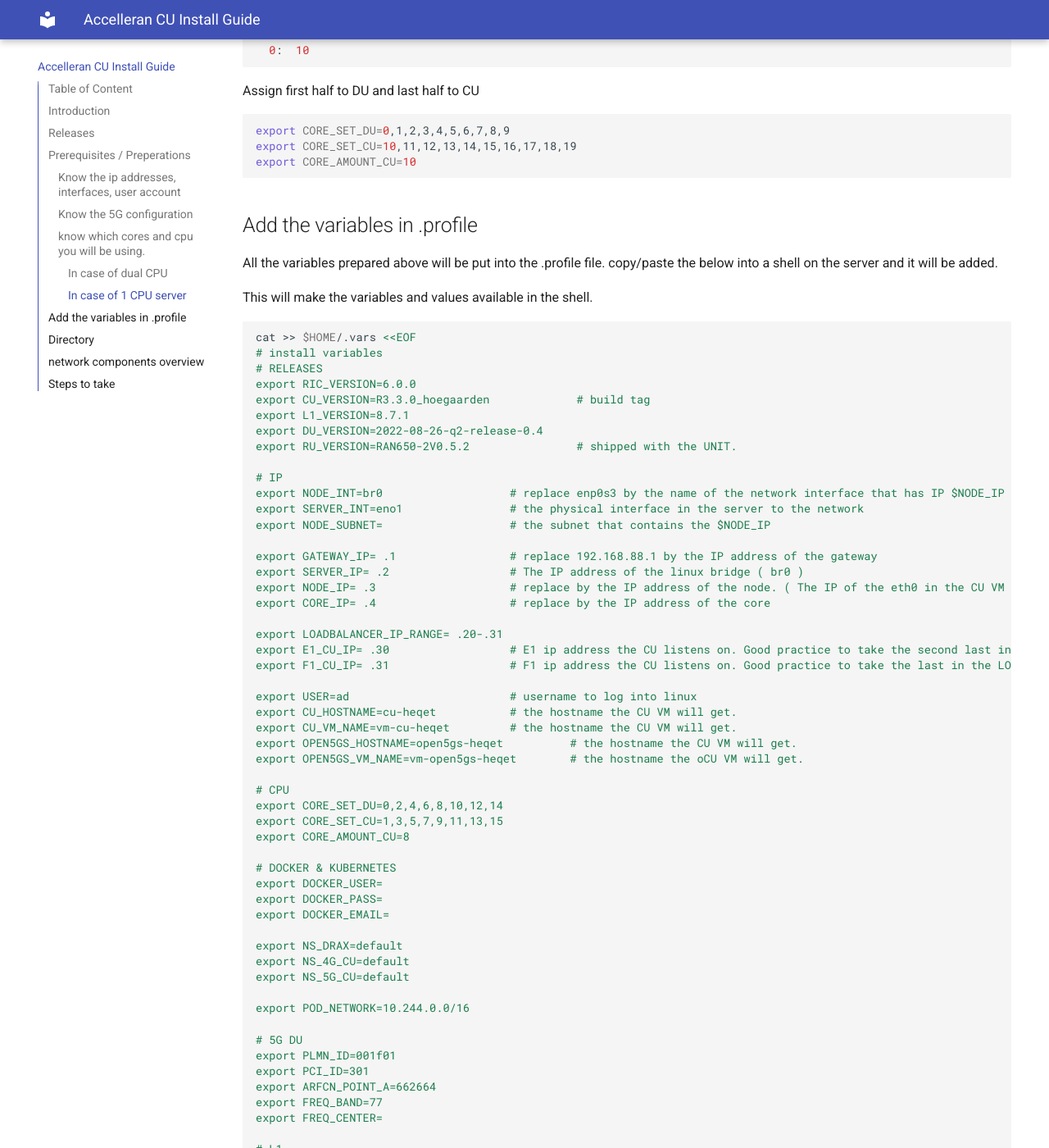
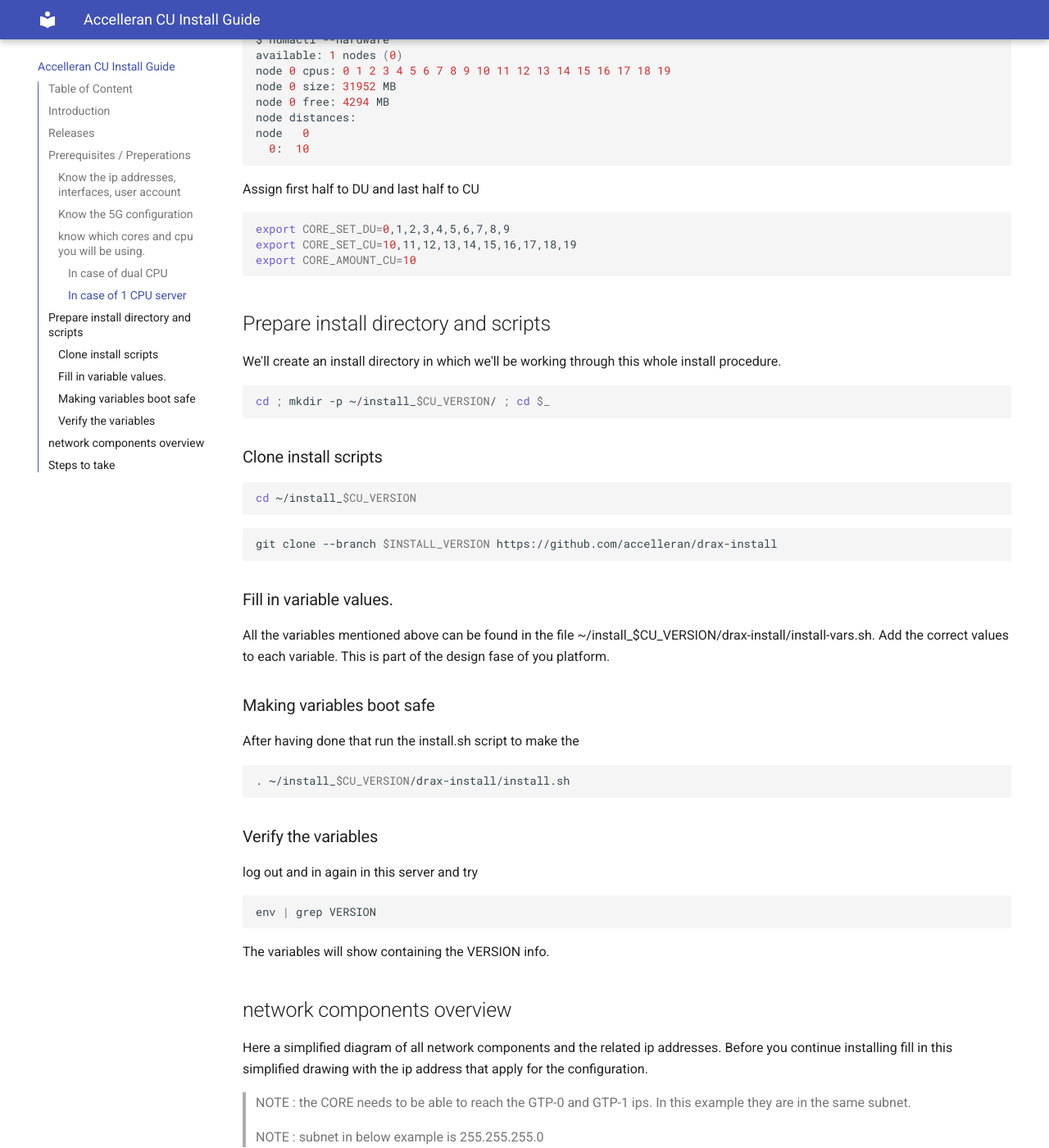
Before and after one commit to accelleran/drax-docs, an MkDocs documentation site: the page built from docs/index.md, in a window 1280 px wide and 1400 px high, scrolled down 5249 px. Shown: the whole window at 82% size. Built offline with MkDocs 1.6.1 and Material for MkDocs 9.7.7, drawn with Linux system fonts in a browser that asks for light colours; the version menu is left out; some of the changed text lies outside the part shown.

Commit message:
added drax-install

````diff
--- a/docs/index.md
+++ b/docs/index.md
@@ -11,8 +11,11 @@
     - [know which cores and cpu you will be using.](#know-which-cores-and-cpu-you-will-be-using)
       - [In case of dual CPU](#in-case-of-dual-cpu)
       - [In case of 1 CPU server](#in-case-of-1-cpu-server)
-  - [Add the variables in .profile](#add-the-variables-in-profile)
-  - [Directory](#directory)
+  - [Prepare install directory and scripts](#prepare-install-directory-and-scripts)
+    - [Clone install scripts](#clone-install-scripts)
+    - [Fill in variable values.](#fill-in-variable-values)
+    - [Making variables boot safe](#making-variables-boot-safe)
+    - [Verify the variables](#verify-the-variables)
   - [network components overview](#network-components-overview)
   - [Steps to take](#steps-to-take)
 
@@ -86,7 +89,7 @@ NOTE: while taking almost no active time to obtain the Phluido license code and
 ### Know the ip addresses, interfaces, user account
 Make sure Ubuntu (Server) 20.04 is installed as said both on the physical server and on the virtual machine and that both have access to the internet.
 They both must have a static IP address on a fixed port, in the same subnet
-This guide will refer to the VM static IP address as `$NODE_IP` and the interface it belongs to as `$NODE_INT`, and to $SERVER_IP for the server static IP address.
+This guide will refer to the VM static IP address as `$NODE_IP` and the interface it belongs to as `$NODE_INT`, and to  `$SERVER_IP` for the server static IP address.
 Furthermore this guide will refer to the IP address of the gateway as `$GATEWAY_IP`, the IP address of the core (see the section on [Core Installation](/drax-docs/core-install/)) as `$CORE_IP` and the IP address of the CU (see the section on [DU Installation](/drax-docs/du-install/)) as `$CU_IP`.
 In order to be able to execute the commands in this guide as-is you should add these variables to the environment as soon as they are known.
 Alternatively you can edit the configurations to set the correct IP addresses.
@@ -136,6 +139,7 @@ export DOCKER_EMAIL=
 
 RIC version. Accelleran will tell you which RIC version needs to be installed in this setup.
 ``` bash
+export INSTALL_VERSION=2022.3.0
 export RIC_VERSION=6.0.0
 export CU_VERSION=R3.3.0_hoegaarden             # build tag
 export L1_VERSION=8.7.1
@@ -203,95 +207,42 @@ export CORE_SET_CU=10,11,12,13,14,15,16,17,18,19
 export CORE_AMOUNT_CU=10
 ```
 
-## Add the variables in .profile
-
-All the variables prepared above will be put into the .profile file.
-copy/paste the below into a shell on the server and it will be added.
-
-This will make the variables and values available in the shell.
+## Prepare install directory and scripts
+We'll create an install directory in which we'll be working through this whole install procedure.
 
 ``` bash
-
-cat >> $HOME/.vars <<EOF
-# install variables
-# RELEASES
-export RIC_VERSION=6.0.0
-export CU_VERSION=R3.3.0_hoegaarden             # build tag
-export L1_VERSION=8.7.1
-export DU_VERSION=2022-08-26-q2-release-0.4
-export RU_VERSION=RAN650-2V0.5.2                # shipped with the UNIT.
-
-# IP
-export NODE_INT=br0                   # replace enp0s3 by the name of the network interface that has IP $NODE_IP
-export SERVER_INT=eno1                # the physical interface in the server to the network
-export NODE_SUBNET=                   # the subnet that contains the $NODE_IP
-
-export GATEWAY_IP= .1                 # replace 192.168.88.1 by the IP address of the gateway
-export SERVER_IP= .2                  # The IP address of the linux bridge ( br0 )
-export NODE_IP= .3                    # replace by the IP address of the node. ( The IP of the eth0 in the CU VM )
-export CORE_IP= .4                    # replace by the IP address of the core
-
-export LOADBALANCER_IP_RANGE= .20-.31
-export E1_CU_IP= .30                  # E1 ip address the CU listens on. Good practice to take the second last in the LOADBALANCER_IP_RANGE and anding with an even byte.
-export F1_CU_IP= .31                  # F1 ip address the CU listens on. Good practice to take the last in the LOADBALANCER_IP_RANGE and ending with an odd byte.
-
-export USER=ad                        # username to log into linux
-export CU_HOSTNAME=cu-heqet           # the hostname the CU VM will get.
-export CU_VM_NAME=vm-cu-heqet         # the hostname the CU VM will get.
-export OPEN5GS_HOSTNAME=open5gs-heqet          # the hostname the CU VM will get.
-export OPEN5GS_VM_NAME=vm-open5gs-heqet        # the hostname the oCU VM will get.
-
-# CPU
-export CORE_SET_DU=0,2,4,6,8,10,12,14
-export CORE_SET_CU=1,3,5,7,9,11,13,15
-export CORE_AMOUNT_CU=8
-
-# DOCKER & KUBERNETES
-export DOCKER_USER=
-export DOCKER_PASS=
-export DOCKER_EMAIL=
-
-export NS_DRAX=default
-export NS_4G_CU=default
-export NS_5G_CU=default
-
-export POD_NETWORK=10.244.0.0/16
-
-# 5G DU
-export PLMN_ID=001f01
-export PCI_ID=301
-export ARFCN_POINT_A=662664
-export FREQ_BAND=77
-export FREQ_CENTER=
-
-# L1
-export L1_PHLUIDO_KEY="EB50-AF71-1864-80E2-B03F-EDB8-F9AF-5D75"
-
-# RU
-export SERVER_RU_INT=enp1s0f0            # interface of the server to the RU. Fiber interface.
-export MAC_DU=11:22:33:44:55:66          # mac of the server interface to RU.
-export MAC_RU=aa:bb:cc:dd:ee:ff      # mac of the RU for ip 10.0.0.2. Use tcpdump to find.
-export RU_IP=10.10.0.2
-export RU_MGMT_IP=10.10.0.100
-
-
-export PATH=/home/ad/install_$CU_VERSION/accelleran/bin:./:$PATH
-
-
-EOF
-
-echo ". .vars" >> $HOME/.profile
-
+cd ; mkdir -p ~/install_$CU_VERSION/ ; cd $_
 ```
 
+### Clone install scripts
+
+``` bash
+cd ~/install_$CU_VERSION
+```
+
+``` bash
+git clone --branch $INSTALL_VERSION https://github.com/accelleran/drax-install
+```
+
+### Fill in variable values.
+
+All the variables mentioned above can be found in the file ~/install_$CU_VERSION/drax-install/install-vars.sh.
+Add the correct values to each variable. This is part of the design fase of you platform.
+
+### Making variables boot safe
+After having done that run the install.sh script to make the
+
+``` bash
+. ~/install_$CU_VERSION/drax-install/install.sh
+```
+
+### Verify the variables
 log out and in again in this server and try
 ``` bash
-env | grep IP
+env | grep VERSION
 ```
-the variables containing the IP are displayed.
+The variables will show containing the VERSION info.
 
-## Directory
-Every command that needs execution is to be expected to execute inside an install directory. This directory will get created when extracting the ```install-accelleran-%Y-<release>.zip``` which will get delivered by Accelleran.
 
 ## network components overview
 Here a simplified diagram of all network components and the related ip addresses.
````
